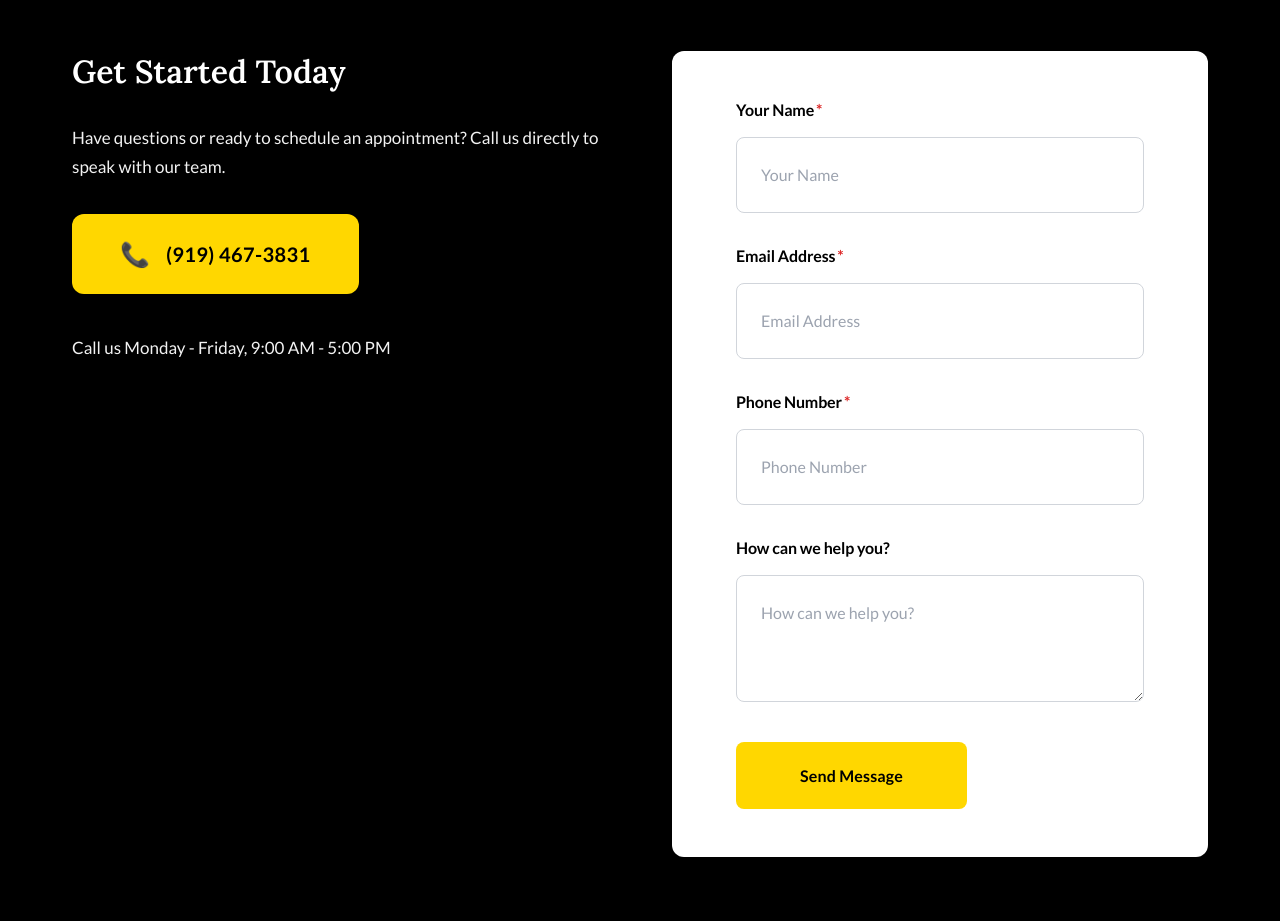
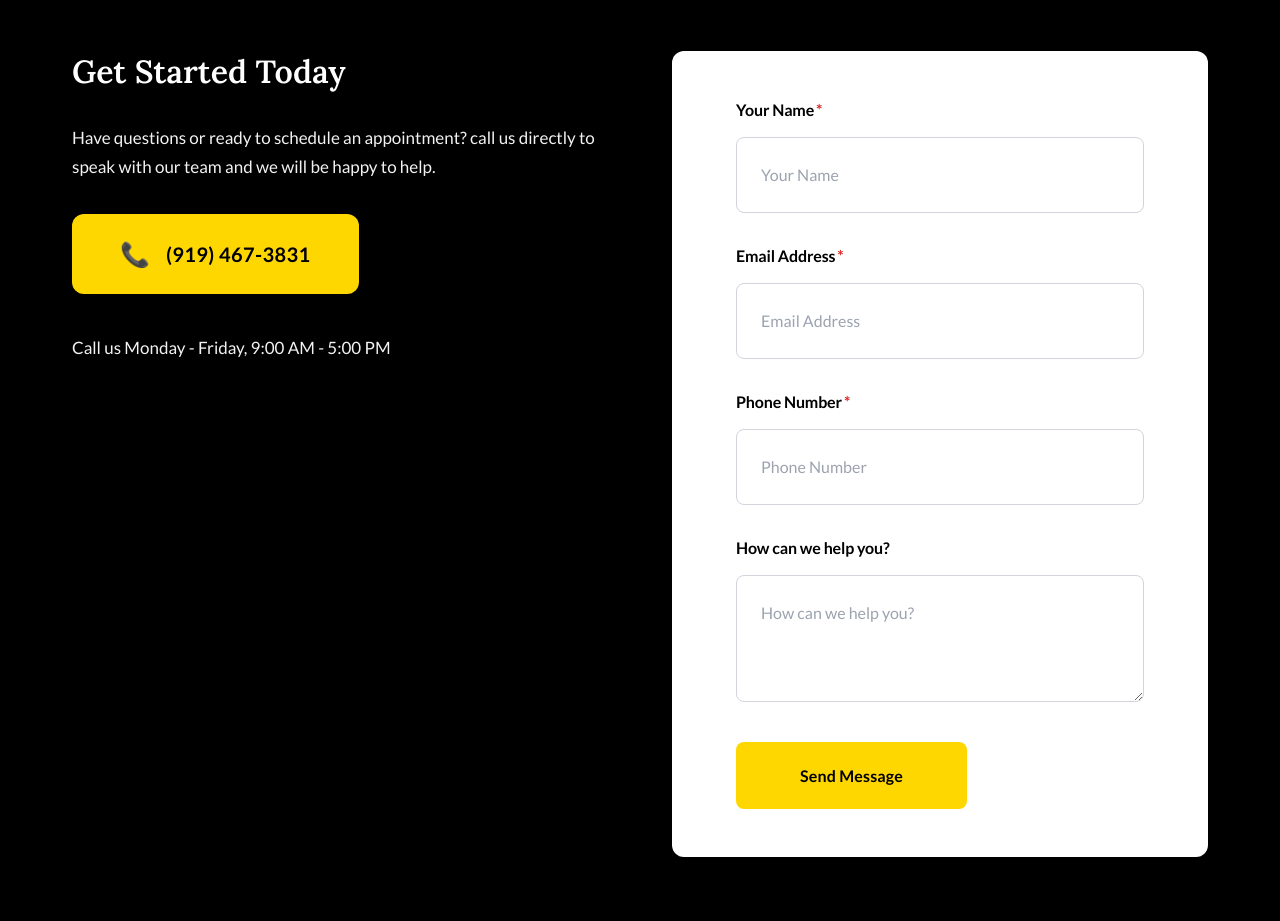
Before and after one commit to Western-Wake-Counseling/wwcaps.org, a Next.js app: page / in a window 1280 px wide. Shown: the part 1100-2021 px from the top of the page. Built offline with nearby package versions, Linux system fonts and the light colour scheme.

Commit message:
Adjust quick contact intro copy

```diff
--- a/app/page.tsx
+++ b/app/page.tsx
@@ -150,7 +150,7 @@ export default function Home() {
             <div className={styles.quickContactText}>
               <h2>Get Started Today</h2>
               <p>
-                Have questions or ready to schedule an appointment? Call us directly to speak with our team.
+                Have questions or ready to schedule an appointment? call us directly to speak with our team and we will be happy to help.
               </p>
               <div className={styles.phoneCallout}>
                 <a href="tel:9194673831" className={styles.phoneButton}>
```
